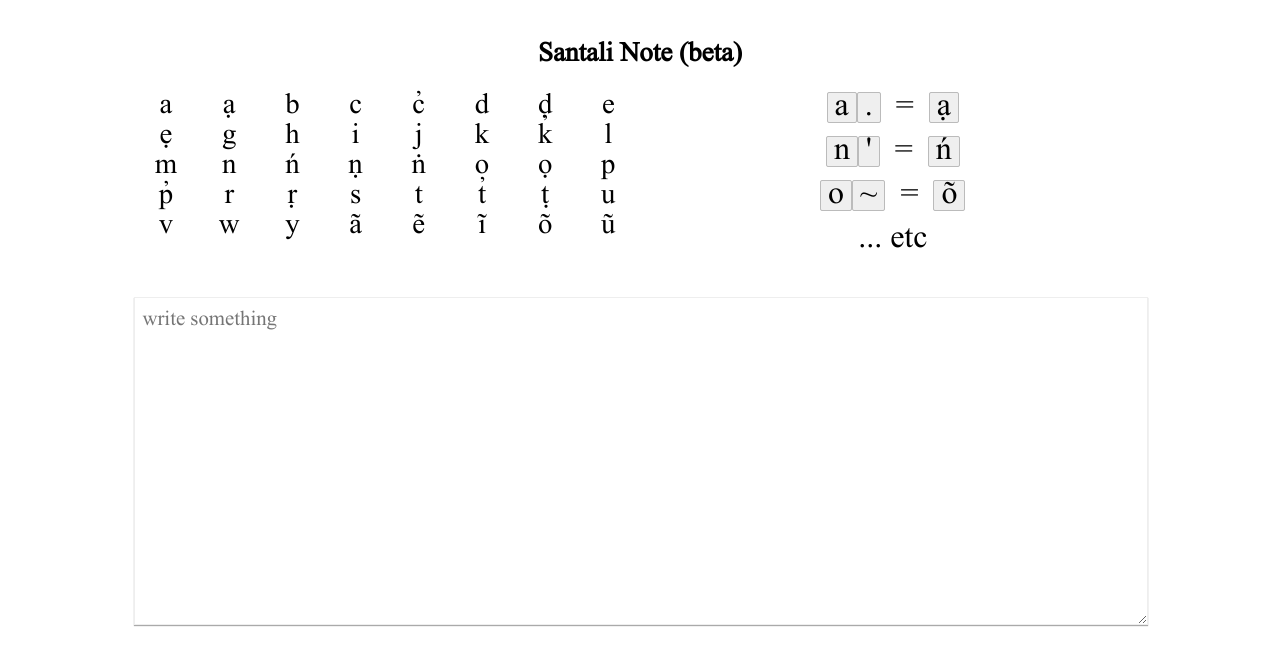
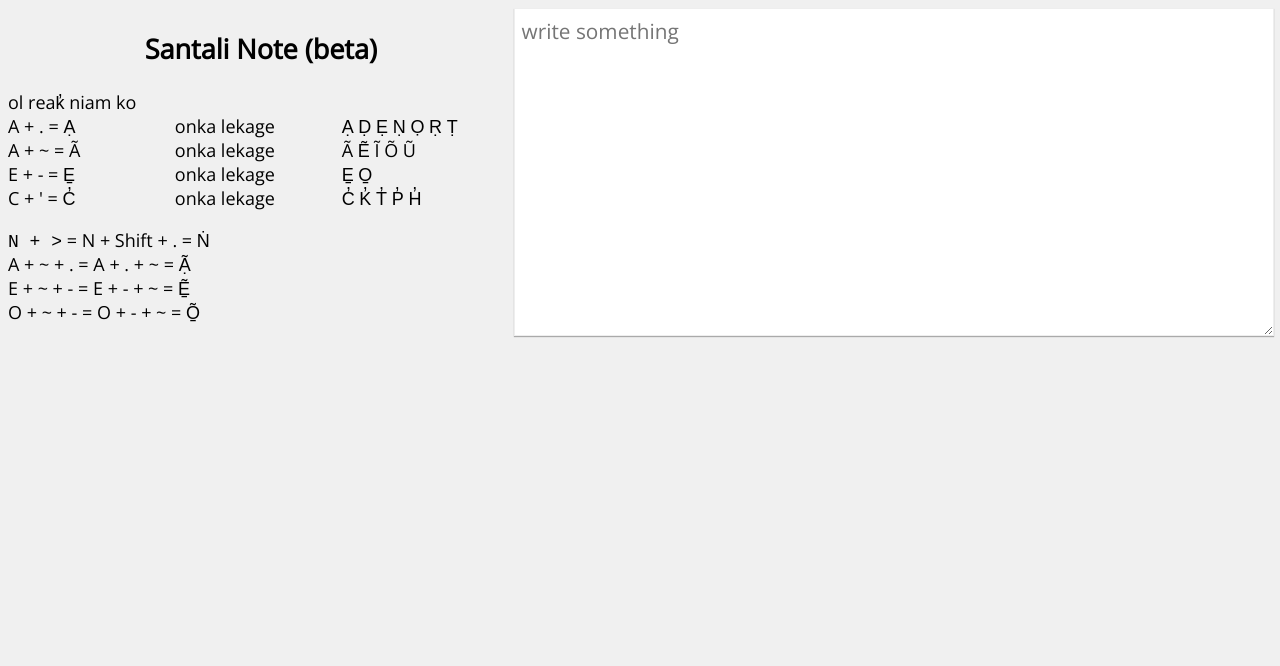
Before and after one commit to leninhasda/santali-note, a website built with webpack: page src/index.html in a window 1280 px wide. Built offline with nearby package versions, Linux system fonts and the light colour scheme.

Commit message:
Update parser patterns Remove font Update UI Update writing guide Update readme file

```diff
--- a/src/css/main.css
+++ b/src/css/main.css
@@ -1,25 +1,17 @@
-@font-face {
-    font-family: "Santali";
-    src: url(santali-101.ttf);
-}
 body {
     font-size: 18px;
-    font-family: "Santali", "Open Sans", sans-serif;
-}
-.wrap {
-    width: 80%;
-    margin: auto;
+    font-family: "Open Sans", sans-serif;
+    background: #f0f0f0;
 }
 textarea {
     font-size: 1.3rem;
     border: 1px solid #eee;
     box-shadow: 0 1px 1px #aaa;
     width: calc(100% - 14px);
-    margin: 30px auto 30px;
     display: block;
     padding: 7px;
     line-height: 1.5;
-    font-family: "Santali", "Open Sans", sans-serif;
+    font-family: "Open Sans", sans-serif;
 }
 textarea:focus {
     outline: none !important;
@@ -35,56 +27,28 @@ li {
     padding: 0px 10px;
     font-size: 1.8rem;
 }
-
-ul.box-grid {
+.wrap {
+    width: 100%;
+    margin: auto;
     display: grid;
-    grid-template-columns: 12.5% 12.5% 12.5% 12.5% 12.5% 12.5% 12.5% 12.5%;
+    grid-template-columns: 40% 60%;
     grid-templaterows: auto;
 }
 
 div.intro {
-    margin: 40px auto 0;
+    background: #f0f0f0;
+}
+div.intro h2 {
     text-align: center;
 }
 
-div.grid {
+div.grid > div{
     display: grid;
-    grid-template-columns: 50% 50%;
-}
-.left {
-    text-align: center;
-}
-.right {
-    text-align: center;
-    font-size: 2rem;
-}
-.right div {
-    margin-bottom: 10px;
-}
-.right span {
-    border: 1px solid #bbb;
-    background: #efefef;
-    padding: 0 7px;
-    border-radius: 2px;
-}
-.right span.n {
-    border: none;
-    background: none;
-    padding: 0 7px;
-    border-radius:0;
+    grid-template-columns: 33% 33% 33%;
 }
 
 @media screen and (max-width: 750px) {
-    .grid {
-        display: block !important;
-    }
-    li {
-        font-size: 1.2rem;
-    }
-    .right {
-        font-size: 1.2rem;
-    }
     .wrap {
-        width: 95% !important;
+        display: block;
     }
 }
--- a/src/index.html
+++ b/src/index.html
@@ -4,7 +4,7 @@
     <meta charset="UTF-8">
     <meta name="viewport" content="width=device-width, initial-scale=1.0">
     <meta http-equiv="X-UA-Compatible" content="ie=edge">
-    <title>Santal-e Note</title>
+    <title>Santali Note</title>
     <link href="https://fonts.googleapis.com/css?family=Open+Sans" rel="stylesheet">
     <meta property="fb:admins" content="1185132214" />
 </head>
@@ -14,70 +14,42 @@
     <div class="wrap">
         <div class="intro">
             <h2>Santali Note (beta)</h2>
+            <div>ol reak̓ niam ko</div>
             <div class="grid">
-                <div class="left">
-                    <ul class="box-grid">
-                        <li>a</li>
-                        <li>ạ</li>
-                        <li>b</li>
-                        <li>c</li>
-                        <li>c̓</li>
-                        <li>d</li>
-                        <li>ḍ</li>
-                        <li>e</li>
-                        <li>ẹ</li>
-                        <li>g</li>
-                        <li>h</li>
-                        <li>i</li>
-                        <li>j</li>
-                        <li>k</li>
-                        <li>k̓</li>
-                        <li>l</li>
-                        <li>m</li>
-                        <li>n</li>
-                        <li>ń</li>
-                        <li>ṇ</li>
-                        <li>ṅ</li>
-                        <li>o</li>
-                        <li>ọ</li>
-                        <li>p</li>
-                        <li>p̓</li>
-                        <li>r</li>
-                        <li>ṛ</li>
-                        <li>s</li>
-                        <li>t</li>
-                        <li>t̓</li>
-                        <li>ṭ</li>
-                        <li>u</li>
-                        <li>v</li>
-                        <li>w</li>
-                        <li>y</li>
-                        <li>ã</li>
-                        <li>ẽ</li>
-                        <li>ĩ</li>
-                        <li>õ</li>
-                        <li>ũ</li>
-                    </ul>
-                </div>
-                <div class="right">
                 <div>
-                        <span>a</span><span>.</span>
-                        <span class="n">=</span>
-                        <span>ạ</span>
+                    <span>A + . = Ạ</span>
+                    <span>onka lekage</span>
+                    <span>Ạ Ḍ Ẹ Ṇ Ọ Ṛ Ṭ</span>
                 </div>
                 <div>
-                        <span>n</span><span>'</span>
-                        <span class="n">=</span>
-                        <span>ń</span>
+                    <span>A + ~ = Ã</span>
+                    <span>onka lekage</span>
+                    <span>Ã Ẽ Ĩ Õ Ũ</span>
                 </div>
                 <div>
-                        <span>o</span><span>~</span>
-                        <span class="n">=</span>
-                        <span>õ</span>
+                    <span>E + - = E̠</span>
+                    <span>onka lekage</span>
+                    <span>E̠ O̠</span>
                 </div>
                 <div>
-                        ... etc
+                    <span>C + ' = C̓</span>
+                    <span>onka lekage</span>
+                    <span>C̓ K̓ T̓ P̓ H̓</span>
                 </div>
+            </div>
+            <div>
+                <p></p>
+                <div>
+                    <span><code>N + ></code> = N + Shift + . = Ṅ</span>
+                </div>
+                <div>
+                    <span>A + ~ + . = A + . + ~ = Ạ̃</span>
+                </div>
+                <div>
+                    <span>E + ~ + - = E + - + ~ = Ẽ̠</span>
+                </div>
+                <div>
+                    <span>O + ~ + - = O + - + ~ = Õ̠</span>
                 </div>
             </div>
         </div>
--- a/src/js/santale.ts
+++ b/src/js/santale.ts
@@ -5,13 +5,13 @@
 class SantaliParser {
     // character patterns
     data: any = {
-        "A.~": "Ạ̃", "A~.": "Ạ̃", "A.": "Ạ", "A~": "Ã",
-        "a.~": "ạ̃", "a~.": "ạ̃", "a.": "ạ", "a~": "ã",
+        "A.`": "Ạ̃", "A`.": "Ạ̃", "A.~": "Ạ̃", "A~.": "Ạ̃", "A.": "Ạ", "A~": "Ã", "A`": "Ã",
+        "a.`": "ạ̃", "a`.": "ạ̃", "a.~": "ạ̃", "a~.": "ạ̃", "a.": "ạ", "a~": "ã", "a`": "ã",
         "C'": "C̓" , "c'": "c̓" ,
         "D.": "Ḍ" , "d.": "ḍ" ,
-        "E-~": "Ḝ", "E~-": "Ḝ", "E.": "Ẹ", "E~": "Ẽ", "E-": "Ḛ",
-        "e-~": "ḝ", "e~-": "ḝ", "e.": "ẹ", "e~": "ẽ", "e-": "ḛ",
-        "H'": "Ȟ", "h'": "ȟ",
+        "E-~": "E\u0320\u0303", "E~-": "E\u0320\u0303", "E-`": "E\u0320\u0303", "E`-": "E\u0320\u0303", "E.": "Ẹ", "E`": "Ẽ", "E~": "Ẽ", "E-": "E\u0320",
+        "e-~": "e\u0320\u0303", "e~-": "e\u0320\u0303", "e-`": "e\u0320\u0303", "e`-": "e\u0320\u0303", "e.": "ẹ", "e`": "ẽ", "e~": "ẽ", "e-": "e\u0320",
+        "H'": "H\u0313", "h'": "h\u0313",
         "K'": "K̓" , "k'": "k̓" ,
         "N'": "Ń", "N.": "Ṇ", "N>": "Ṅ",
         "n'": "ń" , "n.": "ṇ" , "n>": "ṅ" ,
@@ -19,10 +19,10 @@ class SantaliParser {
         "R.": "Ṛ" , "r.": "ṛ" ,
         "T'": "T̓", "T.": "Ṭ",
         "t'": "t̓" , "t.": "ṭ" ,
-        "I~": "Ĩ" , "i~": "ĩ" ,
-        "O-~": "Ǭ", "O~-": "Ǭ", "O.": "Ọ", "O~": "Õ", "O-": "Ǫ",
-        "o-~": "ǭ", "o~-": "ǭ", "o.": "ọ", "o~": "õ", "o-": "ǫ",
-        "U~": "Ũ" , "u~": "ũ"
+        "I`": "Ĩ", "i`": "ĩ", "I~": "Ĩ" , "i~": "ĩ" ,
+        "O-~": "O\u0320\u0303", "O~-": "O\u0320\u0303", "O-`": "O\u0320\u0303", "O`-": "O\u0320\u0303", "O.": "Ọ", "O`": "Õ", "O~": "Õ", "O-": "O\u0320",
+        "o-~": "o\u0320\u0303", "o~-": "o\u0320\u0303", "o-`": "o\u0320\u0303", "o`-": "o\u0320\u0303", "o.": "ọ", "o~": "õ", "o`": "õ", "o-": "o\u0320",
+        "U`": "Ũ", "u`": "ũ", "U~": "Ũ" , "u~": "ũ"
     }
 
     parse (input: string) {
```
Also changed, not shown: README.md, src/css/santali-101.ttf (deleted), src/font/santali-101.ttf (deleted). Lines whose indentation alone changed are shown as unchanged.
